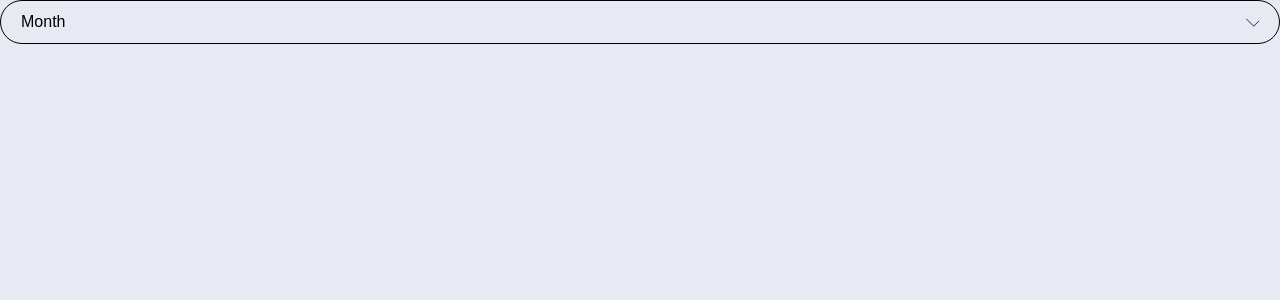
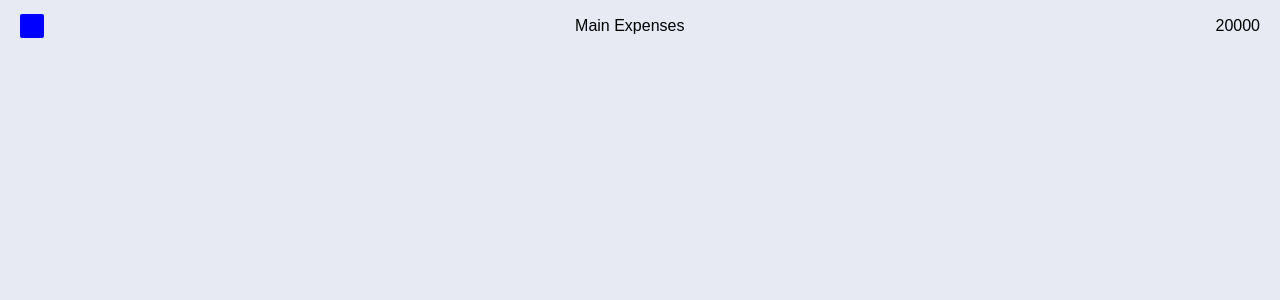
Before and after one commit to mattmalicki/wallet, a React (Create React App) app in the folder client/: page / in a window 1280 px wide. Shown: the top 300 px of the page. Built offline with nearby package versions, Linux system fonts and the light colour scheme.

Commit message:
Added new component and added few styles to app.css.

```diff
--- a/client/src/App.css
+++ b/client/src/App.css
@@ -1,40 +1,6 @@
 .App {
   text-align: center;
-}
-
-.App-logo {
-  height: 40vmin;
-  pointer-events: none;
-}
-
-@media (prefers-reduced-motion: no-preference) {
-  .App-logo {
-    animation: App-logo-spin infinite 20s linear;
-  }
-}
-
-.App-header {
-  background-color: #282c34;
-  min-height: 100vh;
-  display: flex;
-  flex-direction: column;
-  align-items: center;
-  justify-content: center;
-  font-size: calc(10px + 2vmin);
-  color: white;
-}
-
-.App-link {
-  color: #61dafb;
-}
-
-@keyframes App-logo-spin {
-  from {
-    transform: rotate(0deg);
-  }
-  to {
-    transform: rotate(360deg);
-  }
+  width: 100vw;
 }
 
 input::-webkit-outer-spin-button,
--- a/client/src/App.tsx
+++ b/client/src/App.tsx
@@ -1,15 +1,18 @@
 import React from "react";
 
 import "./App.css";
-import { ButtonStatistics } from "./components/Atoms/ButtonStatistics/ButtonStatistics";
+import { StatisticsListItem } from "./components/Atoms/StatisticsListItem/StatisticsListItem";
 
 const App: React.FC = () => {
   return (
     <div className="App">
-      <ButtonStatistics
-        type="month"
-        clickHandler={() => console.log("Testing")}
-      />
+      <ul style={{ width: "100%" }}>
+        <StatisticsListItem
+          categoryName="Main Expenses"
+          sum={20000}
+          color="blue"
+        />
+      </ul>
     </div>
   );
 };
--- /dev/null
+++ b/client/src/components/Atoms/StatisticsListItem/StatisticsListItem.module.css
@@ -0,0 +1,16 @@
+.statisticsListItem {
+  display: flex;
+  flex-wrap: nowrap;
+  justify-content: space-between;
+  align-items: center;
+
+  padding: 14px 20px;
+
+  font-size: 16px;
+}
+
+.colorIcon {
+  border-radius: 2px;
+  width: 24px;
+  height: 24px;
+}
--- /dev/null
+++ b/client/src/components/Atoms/StatisticsListItem/StatisticsListItem.tsx
@@ -0,0 +1,23 @@
+import { FC } from "react";
+import styles from "./StatisticsListItem.module.css";
+
+interface SLIProp {
+  categoryName: string;
+  sum: string | number;
+  color: string;
+}
+
+const StatisticsListItem: FC<SLIProp> = (props) => {
+  return (
+    <li className={styles.statisticsListItem}>
+      <div
+        className={styles.colorIcon}
+        style={{ backgroundColor: `${props.color}` }}
+      ></div>
+      <span>{props.categoryName}</span>
+      <span>{props.sum}</span>
+    </li>
+  );
+};
+
+export { StatisticsListItem };
--- a/client/src/styles/index.css
+++ b/client/src/styles/index.css
@@ -1,4 +1,8 @@
 @import "./vars.css";
+
+* {
+  box-sizing: border-box;
+}
 
 body {
   margin: 0;
@@ -9,7 +13,8 @@ body {
 }
 
 ul,
-ol {
+ol,
+li {
   padding: 0;
   margin: 0;
   list-style: none;
```
